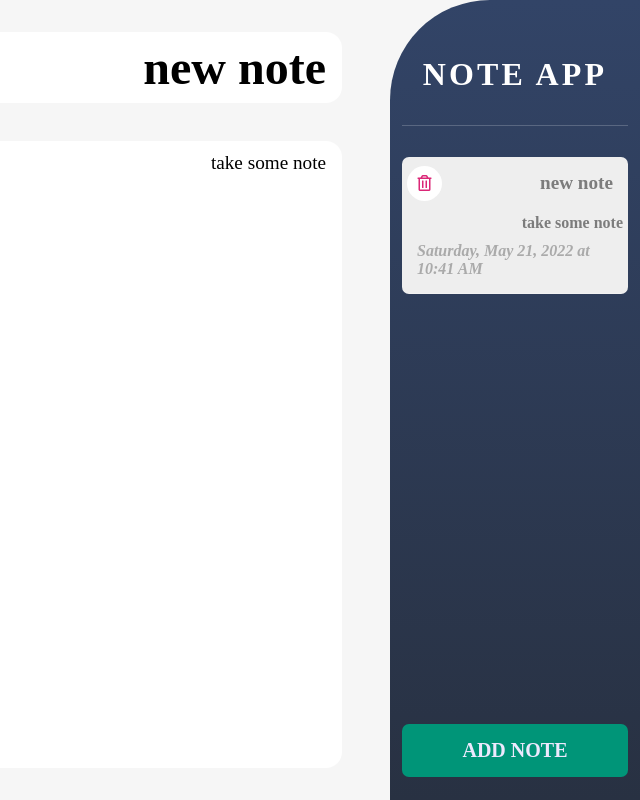
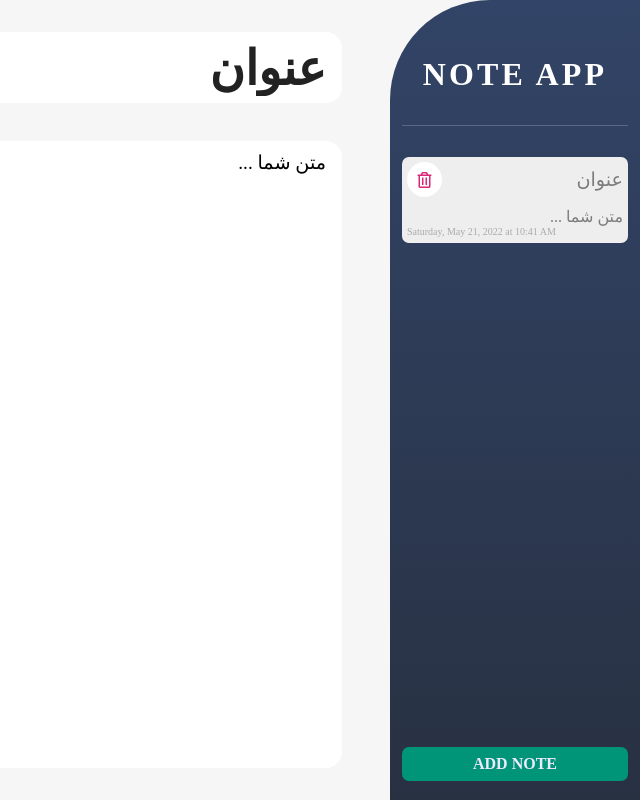
Before and after one commit to aminyazdanii/NoteApp, a plain HTML site: page index.html in a window 1280 px wide. Both pictures are taken after a click on the button "ADD NOTE". Shown: the whole page, without its empty margins (640-1280 px from the left). Drawn offline with Linux system fonts and the light colour scheme.

Commit message:
fix some appearance issues

```diff
--- a/js/App.js
+++ b/js/App.js
@@ -30,8 +30,8 @@ export default class App {
         return {
             onNoteAdd: () => {
                 const newNote = {
-                    title : 'new note',
-                    body : 'take some note'
+                    title : 'عنوان',
+                    body : 'متن شما ...'
                 }
                 NotesAPI.saveNote(newNote);
                 this._refreshNotes();
--- a/js/NotesView.js
+++ b/js/NotesView.js
@@ -9,19 +9,19 @@ export default class NotesView {
 
     this.root.innerHTML = `
         <div class="notes__sidebar">
-        <div class="notes__logo">NOTE APP</div>
-        <div class="notes__list">
-            <div class="notes__list-item">
-                <div class="notes__small-title">New Note</div>
-                <div class="notes_small-body">this is my first note</div>
-                <div class="notes__small-updated">Monday 1:30pm</div>
+            <div class="notes__logo">NOTE APP</div>
+            <div class="notes__list">
+                <div class="notes__list-item">
+                    <div class="notes__small-title"></div>
+                    <div class="notes_small-body"></div>
+                    <div class="notes__small-updated"></div>
+                </div>
             </div>
-        </div>
-        <button class="notes__add">ADD NOTE</button>
+            <button class="notes__add">ADD NOTE</button>
         </div>
         <div class="notes__preview">
-        <input type="text" class="notes__title" placeholder="note title">
-        <textarea name="" class="notes__body">take some note</textarea>
+            <input type="text" class="notes__title" placeholder="">
+            <textarea name="" class="notes__body"></textarea>
         </div>`;
 
     const addNoteBtn = this.root.querySelector('.notes__add');
--- a/style.css
+++ b/style.css
@@ -72,19 +72,24 @@ body {
   margin: 15px 0;
   cursor: pointer;
   color: #fff;
+  border-radius: 7px;
+  padding: 5px;
 }
-
+.notes__list-item:hover{
+  border-radius: 7px;
+  padding: 5px;
+  border-bottom: 1px solid #db2777;
+}
 .notes__list-item--selected {
   background: #eeeeee;
   color: #7c7c7c;
   border-radius: 7px;
-  font-weight: bold;
   padding: 5px;
 }
 
 .notes__small-title,
 .notes__small-updated {
-  padding: 10px;
+  font-size: 10px;
 }
 
 .notes__small-title {
@@ -97,7 +102,6 @@ body {
 
 .notes__small-updated {
   color: #aaaaaa;
-  font-style: italic;
   text-align: left;
 }
 .notes__add {
@@ -106,10 +110,10 @@ body {
   border-radius: 7px;
   color: var(--secondaryColor);
   cursor: pointer;
-  font-size: 1.25em;
+  font-size: 1em;
   font-weight: bold;
   margin-bottom: 1em;
-  padding: 0.75em 0;
+  padding: 0.50em 0;
   width: 100%;
   transition: all 0.3s ease-in-out;
 }
@@ -135,6 +139,7 @@ body {
 }
 
 .notes__title {
+  color: #222;
   font-size: 3em;
   font-weight: bold;
 }
@@ -164,3 +169,7 @@ body {
   align-items: center;
   color: var(--mainRed);
 }
+.notes__list-trash:hover {
+  color: var(--mainWhite);
+  background-color:  var(--mainRed);
+}
```
